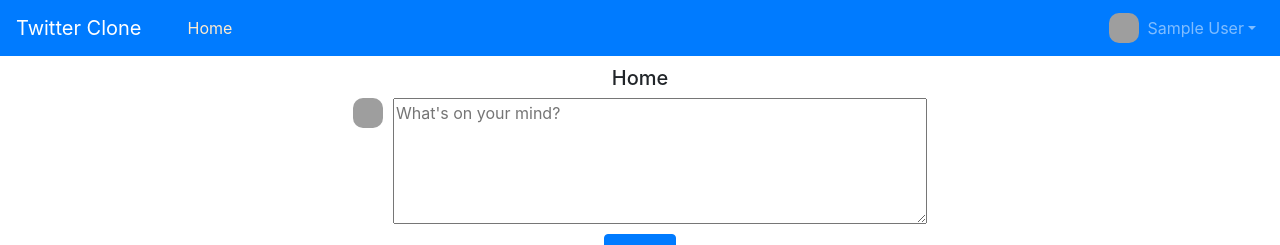
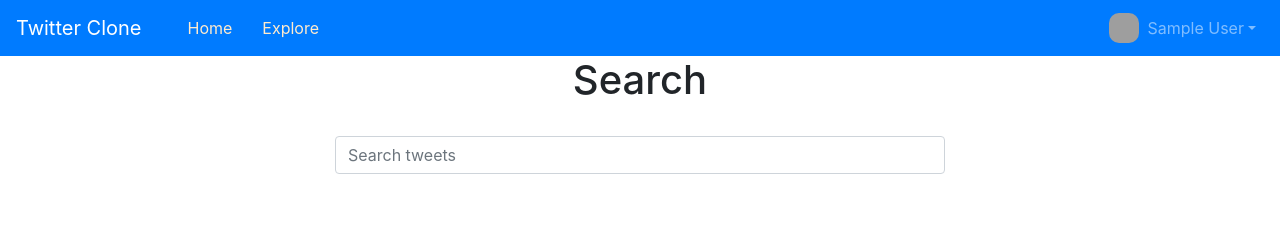
Before and after one commit to karim-jaypay/twitter-clone, a React (Create React App) app: page /Search in a window 1280 px wide. Shown: the top 245 px of the page. Built offline with nearby package versions, Linux system fonts and the light colour scheme; no server answers; sample sign-in values are in the browser's storage.

Commit message:
added search

```diff
--- a/src/App.js
+++ b/src/App.js
@@ -9,6 +9,7 @@ import Home from './Home';
 import Protected from './Protected';
 import Profile from './profile';
 import Userprofile from './userprofile';
+import Search from './Search';
 function App() {
   return (
     <div className="App">
@@ -27,6 +28,9 @@ function App() {
       <Route path="/userprofile/:id">
         <Protected Cmp={Userprofile}/>
       </Route>
+      <Route path="/Search">
+        <Protected Cmp={Search}/>
+      </Route>
       <Route path="/">
         <Protected Cmp={Home}/>
       </Route>
--- /dev/null
+++ b/src/Search.js
@@ -0,0 +1,58 @@
+import Header from './header';
+import {useState} from 'react';
+import { useHistory, Link } from 'react-router-dom';
+function Search() {
+    let user = JSON.parse(localStorage.getItem('user-info'));
+
+    const [data,setData]=useState([]);
+
+    async function search(key)
+    {
+        let result = await fetch("http://localhost:8000/api/searchtweet/"+key);
+        result = await result.json();
+        setData(result);
+    }
+
+    return (
+        <div>
+            <Header/>
+            <div className="col-sm-6 offset-sm-3">
+            <h1>Search</h1>
+            <br />
+            <input type="text" onChange={(e)=>search(e.target.value)} className="form-control" placeholder="Search tweets"/>
+          <br />
+           <div>
+               {
+                    data.map((item)=>
+                    <div>
+                    <div style={{display:'flex',justifyContent:'center'}}>
+                        { user.name == item.name ?
+                        <Link to="/profile">
+                            <img src={"http://localhost:8000/"+item.picture} width="30" height="30" style={{borderRadius:10}}/>
+                    </Link>
+                            :
+                    <Link to={"userprofile/"+item.tweet_id}>
+                    <img src={"http://localhost:8000/"+item.picture} width="30" height="30" style={{borderRadius:10}}/>
+                    </Link>
+                      }
+                    <p style={{marginLeft:10,fontWeight:'bold'}}>{item.name}</p>
+
+                     <br/>
+                    </div>
+                    <div style={{//border:'1px solid lightgrey',
+                    width:'30%',margin:'auto',borderRadius:7}}>
+                    <p style={{marginLeft:10}}>{item.text}</p>
+                    </div>
+                    <br/>
+                    <hr/>
+                    </div>
+
+                    )
+                }
+                    </div>
+        </div>
+        </div>
+    )
+}
+
+export default Search;
--- a/src/header.js
+++ b/src/header.js
@@ -16,6 +16,7 @@ function Header(){
             localStorage.getItem('user-info') ?
             <>
                <Link class="link" to="/">Home</Link>
+               <Link to="/Search">Explore</Link>
             </>
             :
             <>
```
